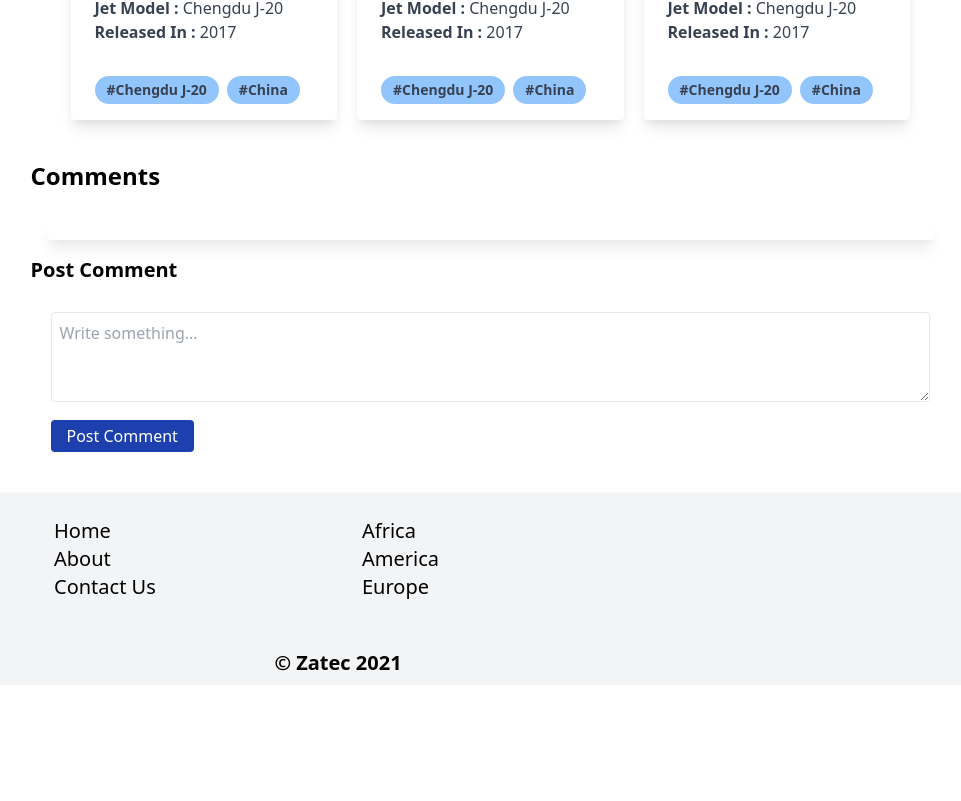
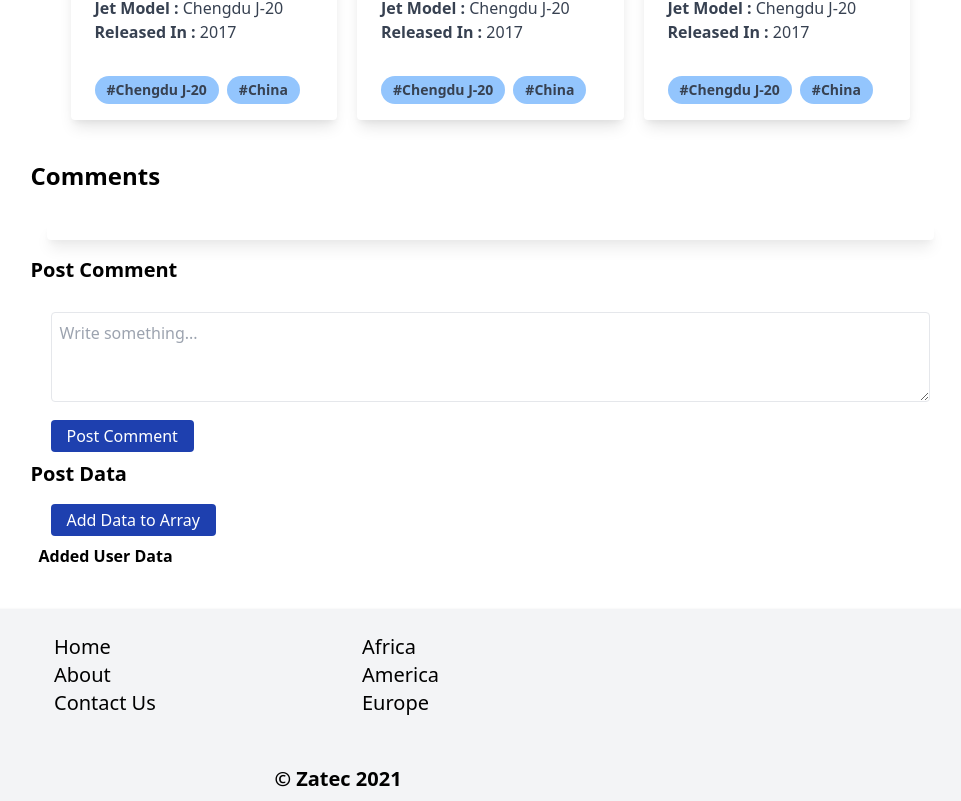
Before and after one commit to PrinceNiyonshuti/Zatec-ReactJS-Project-1, a React (Create React App) app: page / in a window 1280 px wide. Shown: the part 909-1710 px from the top of the page, without its empty margins (310-1271 px from the left). Before the commit the page ends 1594 px from the top, so only its background shows below. Built offline with nearby package versions, Linux system fonts and the light colour scheme.

Commit message:
made array push data

```diff
--- a/src/compoments/Main.js
+++ b/src/compoments/Main.js
@@ -1,6 +1,7 @@
 import React from "react";
 import PlanesList from "./List/PlanesList";
 import Comment from "./Comment";
+import Post from "./Post";
 
 function Main() {
   return (
@@ -19,6 +20,7 @@ function Main() {
                 </div>
                 <PlanesList />
                 <Comment />
+                <Post />
               </div>
             </div>
           </div>
--- /dev/null
+++ b/src/compoments/Post.js
@@ -0,0 +1,43 @@
+import React, { useState } from "react";
+
+const Post = () => {
+  const [users, setUsers] = useState([]);
+
+  const addNewUser = () => {
+    setUsers([
+      ...users,
+      {
+        id: users.length,
+        name: "New me"
+      }
+    ]);
+    console.log(users);
+  };
+  return (
+    <div>
+      <h3 className="font-bold text-xl mb-2">Post Data</h3>
+      <div class="flex">
+        <div className="w-full bg-white p-2 rounded">
+          <div className="flex justify-between mx-3">
+            <div>
+              <button
+                onClick={addNewUser}
+                className="px-4 py-1 bg-blue-800 text-white rounded font-light hover:bg-blue-700"
+              >
+                Add Data to Array
+              </button>
+            </div>
+          </div>
+          <h4 className="font-bold mt-2">Added User Data</h4>
+          {users.map((user) => (
+            <p key={user.id}>
+              {user.name} {user.id}
+            </p>
+          ))}
+        </div>
+      </div>
+    </div>
+  );
+};
+
+export default Post;
```
